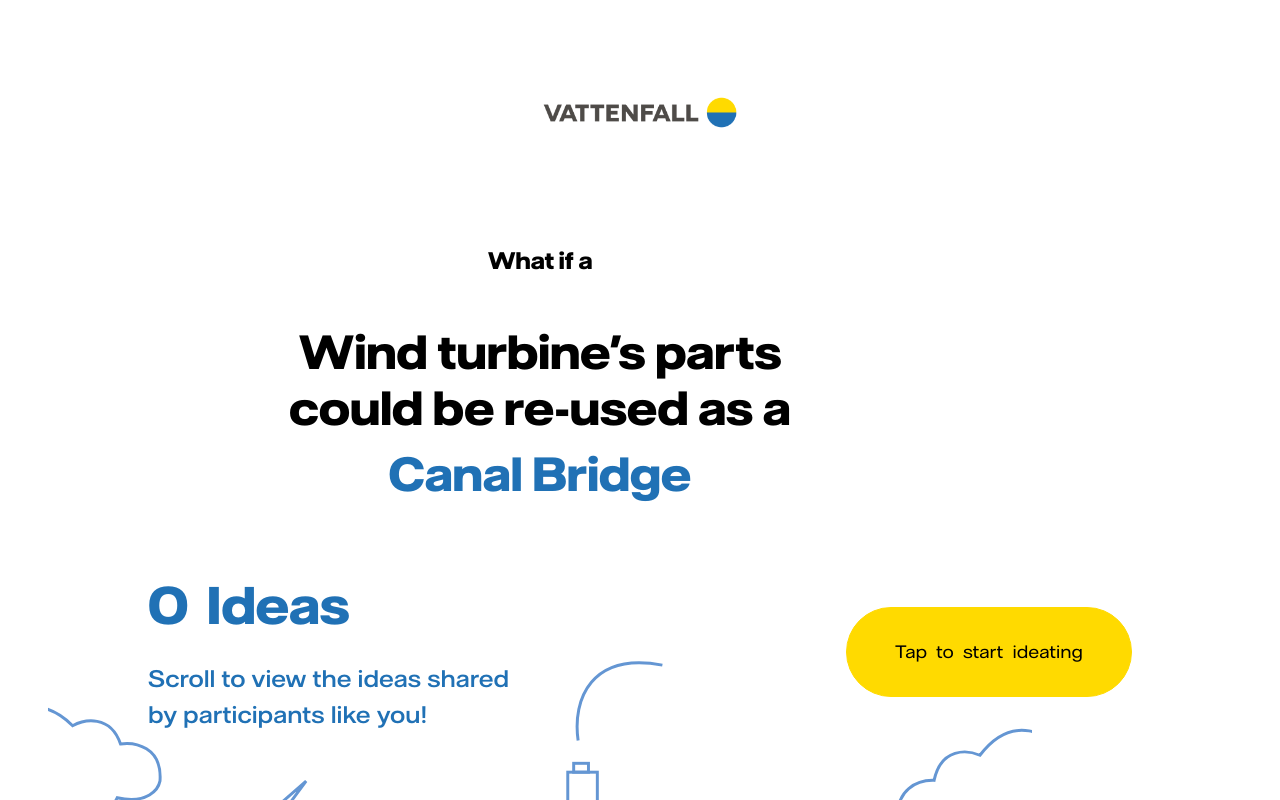
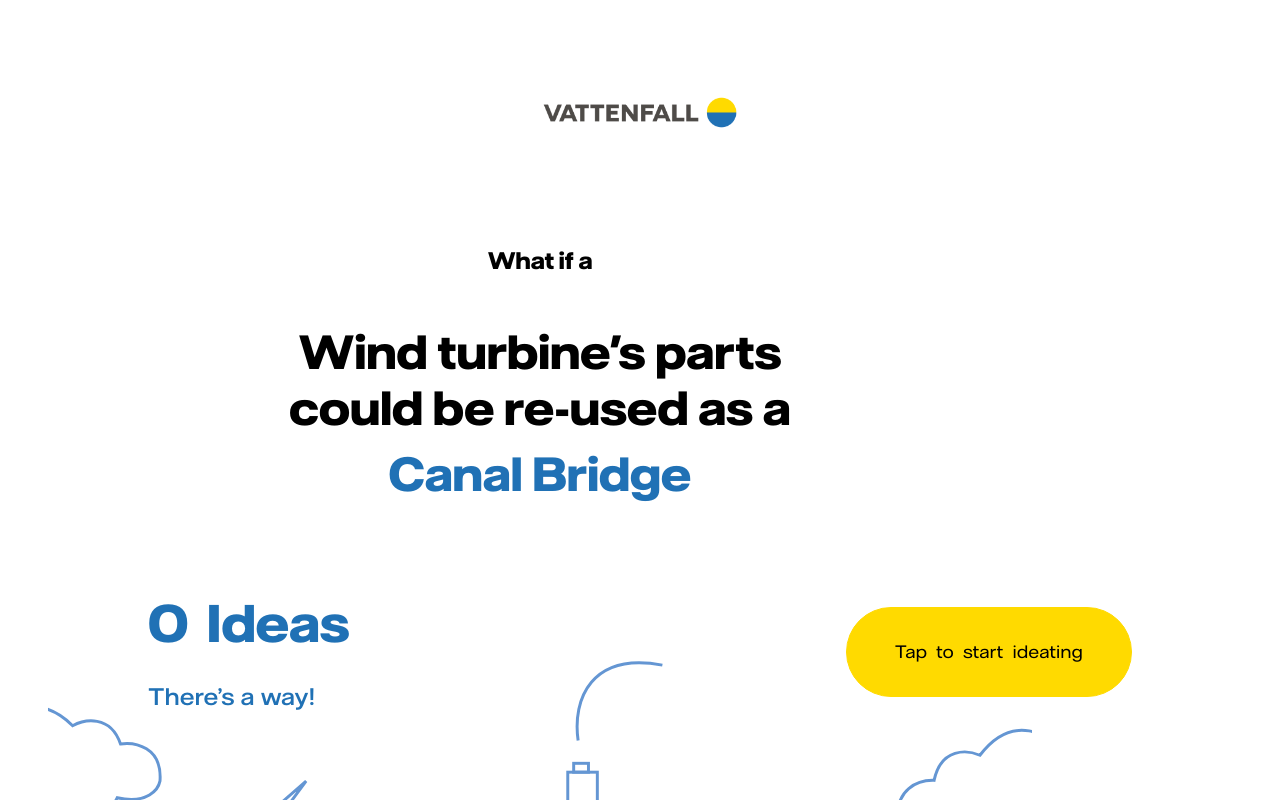
Before and after one commit to computational-mama/vattenfall-ddw, a Vue app: page / in a window 1280 px wide. Built offline with nearby package versions, Linux system fonts and the light colour scheme; no server answers; the HTML template or start-up script is replaced by a standard one.

Commit message:
text fixes

```diff
--- a/src/components/IdeaCounter.vue
+++ b/src/components/IdeaCounter.vue
@@ -7,9 +7,7 @@
         <p>{{ ideaCount }}</p>
         <p>Ideas</p>
       </div>
-      <p class="text-lg md:text-[24px] leading-[1.5] font-vattenfall font-medium">
-        Scroll to view the ideas shared<br />by participants like you!
-      </p>
+      <p class="text-lg md:text-[24px] leading-[1.5] font-vattenfall font-medium">There’s a way!</p>
     </div>
     <PrimaryButton
       v-if="showButton"
--- a/src/views/FinalInteractionView.vue
+++ b/src/views/FinalInteractionView.vue
@@ -16,7 +16,7 @@
       <VattenfallHeader title="" />
 
       <div class="px-4 md:px-8 kiosk:px-[48px] pb-6">
-        <PageTitle title="Thanks for sharing" :show-close="true" close-route="/" />
+        <PageTitle title="There’s a way!" :show-close="true" close-route="/" />
 
         <!-- Subtitle -->
         <p class="text-base md:text-lg leading-[1.5] text-black font-vattenfall mt-1">
--- a/src/views/PartsView.vue
+++ b/src/views/PartsView.vue
@@ -13,12 +13,6 @@
           >
             More parts, higher complexity
           </h3>
-
-          <p
-            class="text-sm md:text-base kiosk:text-[18px] leading-[1.5] text-black font-vattenfall"
-          >
-            Feel like challenging yourself? Choose more than one part.
-          </p>
         </div>
         <!-- Progress Indicator -->
         <div class="mb-2">
```
